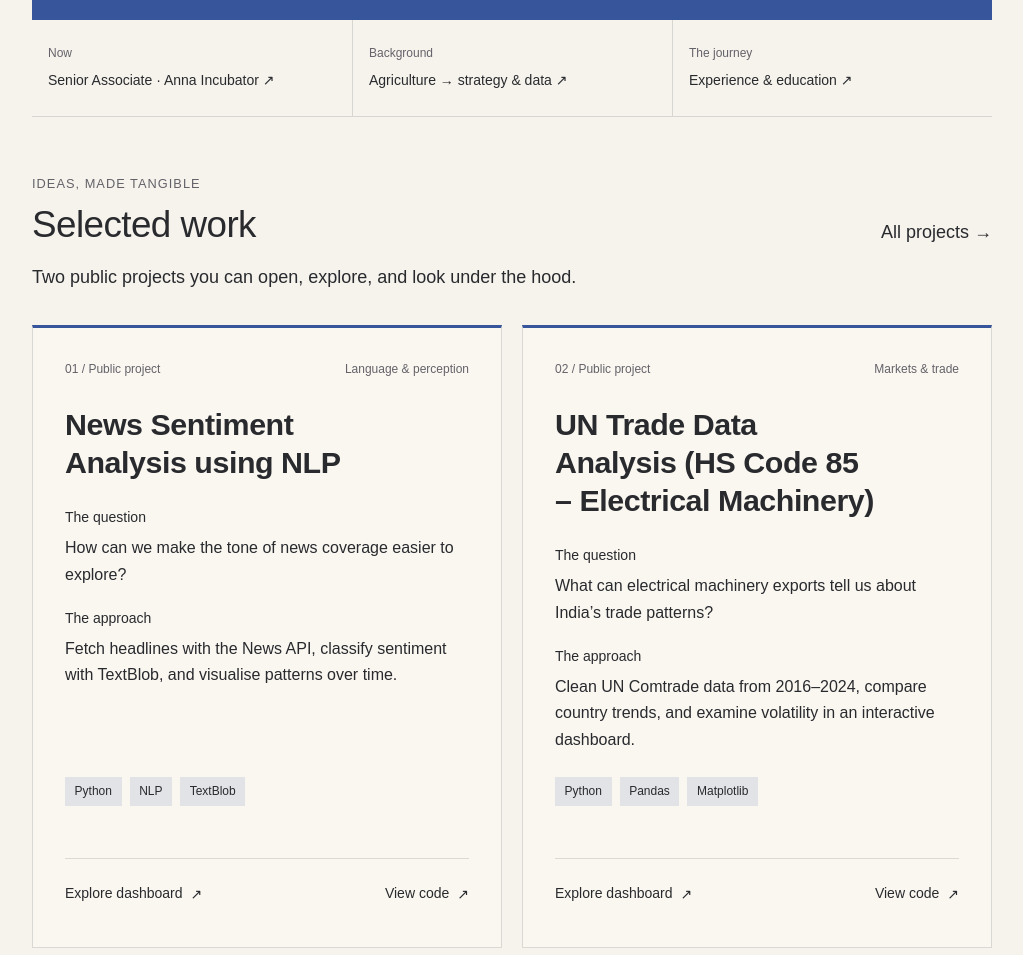
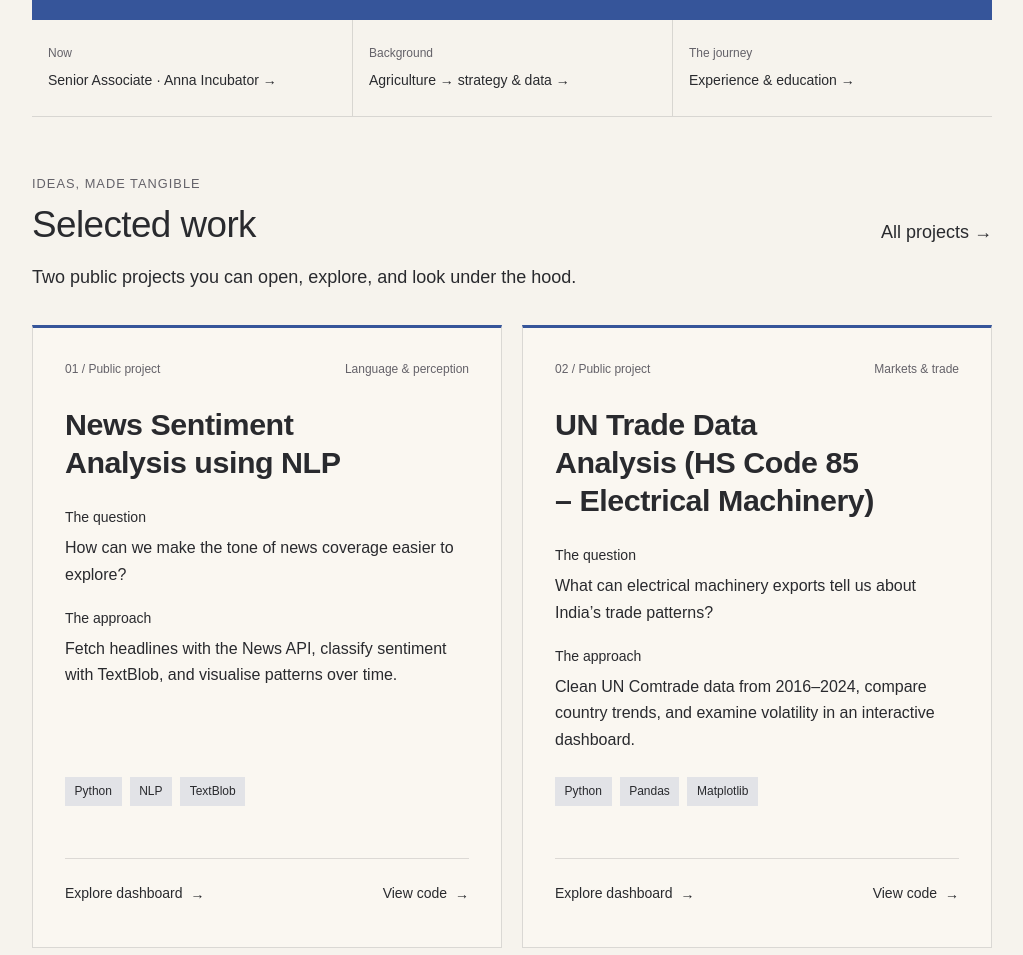
Before and after one commit to arunvithyasegar/arunvithyasegar.github.io, a Next.js app: page / in a window 1280 px wide. Shown: the part 700-1655 px from the top of the page, without its empty margins (128-1151 px from the left). Built offline with nearby package versions, Linux system fonts and the light colour scheme; no server answers; a web font is replaced by a local one.

Commit message:
fix: use widely supported directional arrows

```diff
--- a/app/contact/page.tsx
+++ b/app/contact/page.tsx
@@ -62,7 +62,7 @@ export default function ContactPage() {
                 href={`mailto:${profile.email}?subject=${encodeURIComponent(item.subject)}`}
               >
                 <h3>
-                  {item.title} <span aria-hidden="true">↗</span>
+                  {item.title} <span aria-hidden="true">→</span>
                 </h3>
                 <p>{item.description}</p>
               </a>
--- a/app/page.tsx
+++ b/app/page.tsx
@@ -24,15 +24,15 @@ export default function HomePage() {
       <nav className="portfolio-context" aria-label="A little context">
         <Link href="/startup-ecosystem/">
           <span>Now</span>Senior Associate · Anna Incubator{' '}
-          <span aria-hidden="true">↗</span>
+          <span aria-hidden="true">→</span>
         </Link>
         <Link href="/about/">
           <span>Background</span>Agriculture → strategy &amp; data{' '}
-          <span aria-hidden="true">↗</span>
+          <span aria-hidden="true">→</span>
         </Link>
         <Link href="/resume/">
           <span>The journey</span>Experience &amp; education{' '}
-          <span aria-hidden="true">↗</span>
+          <span aria-hidden="true">→</span>
         </Link>
       </nav>
       <FeaturedWork />
--- a/src/components/Home/FeaturedWork.tsx
+++ b/src/components/Home/FeaturedWork.tsx
@@ -48,7 +48,7 @@ export default function FeaturedWork() {
                 rel="noopener noreferrer"
                 aria-label={`Open ${project.title} dashboard (opens in a new tab)`}
               >
-                Explore dashboard <span aria-hidden="true">↗</span>
+                Explore dashboard <span aria-hidden="true">→</span>
               </a>
               <a
                 href={project.link}
@@ -56,7 +56,7 @@ export default function FeaturedWork() {
                 rel="noopener noreferrer"
                 aria-label={`View ${project.title} code (opens in a new tab)`}
               >
-                View code <span aria-hidden="true">↗</span>
+                View code <span aria-hidden="true">→</span>
               </a>
             </div>
           </article>
```
